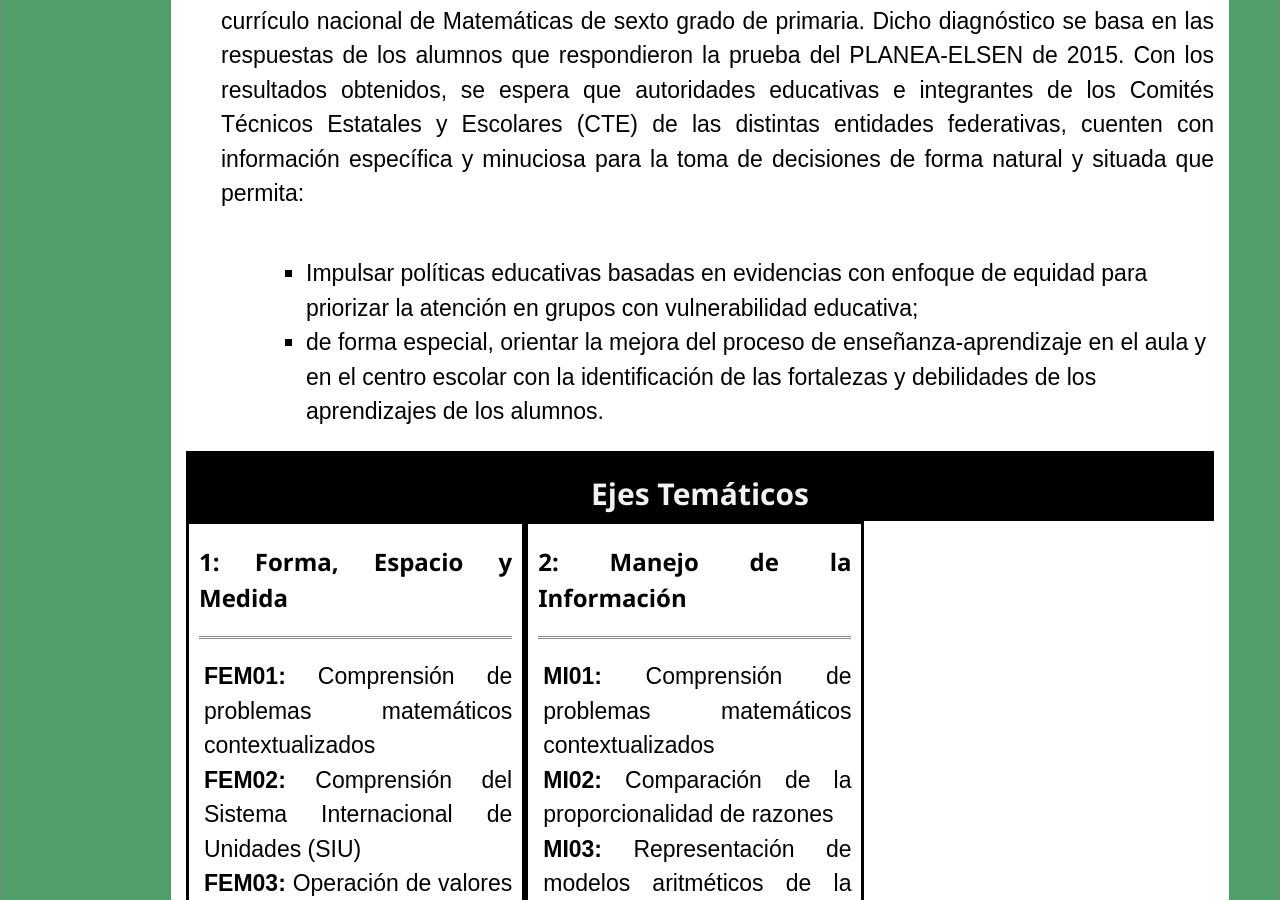
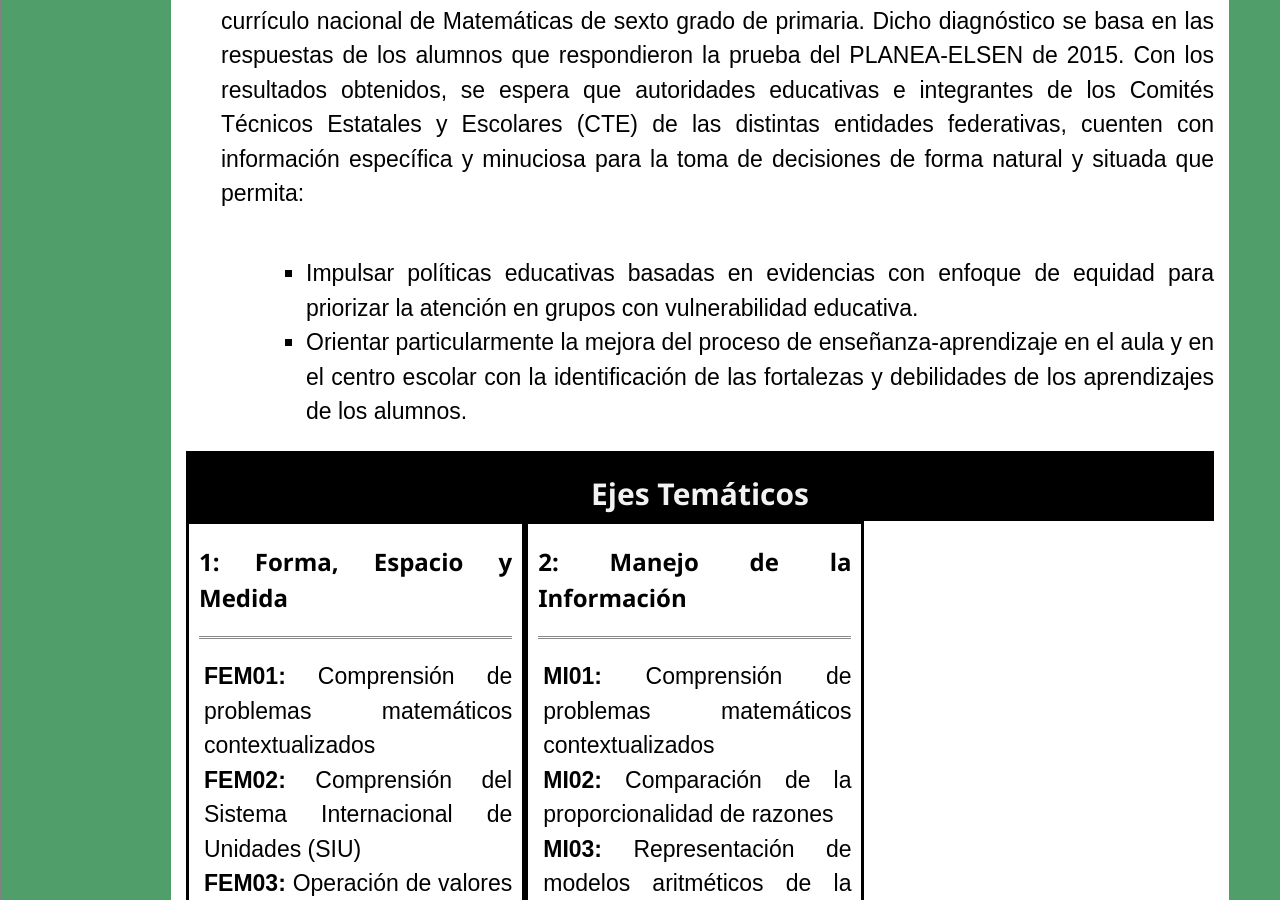
Before and after one commit to rimedie/rimedie.github.io, a Jekyll site: the page built from 1_InfogDetalles.html, in a window 1280 px wide and 900 px high, scrolled down 1932 px. Built offline with Jekyll 4.4.1, drawn with Linux system fonts in a browser that asks for light colours; some of the changed text lies outside the part shown.

Commit message:
Update 1_InfogDetalles.html

```diff
--- a/1_InfogDetalles.html
+++ b/1_InfogDetalles.html
@@ -14,7 +14,7 @@ title: Detalles sobre Diagnóstico Nacional Feb,2019
 
 	<p>Para llevar a cabo el presente Diagnóstico Nacional de las habilidades básicas de Matemáticas en alumnos de sexto de primaria se realizaron una serie de estudios curriculares, cognitivos y estadísticos basados en experiencias y aplicaciones educativas exitosas y de vanguardia alrededor del mundo. En especial se cuidó que la sistematización y articulación de los métodos empleados se pudieran replicar en el corto plazo y a un bajo costo para posibilitar futuros diagnósticos a nivel nacional, estatal, por regiones, zonas o por centros escolares según sea el interés o necesidad de las distintas autoridades educativas y/o de la comunidad escolar en su conjunto:</p>
 
-	<ul style="font-size: 23px; font-family: sans-serif; margin-left: 80px;">
+	<ul style="font-size: 23px; font-family: sans-serif; margin-left: 80px; text-align: justify">
 		<li>Se utilizaron los ítems del PLANEA-ELSEN de matemáticas liberados en el portal de la SEP y las bases de datos de la aplicación de 2015 del PLANEA-ELSEN de matemáticas, publicadas en el portal del INEE.</li>
 		<li>Se realizaron tres tipos de estudios cognitivos: 1) Análisis reticular de las especificaciones de la prueba alineadas al currículum Nacional de Matemáticas de sexto de primaria; 2) análisis de procesos de respuesta y modelamiento matemático por un panel de expertos; y 3) Técnicas de pensamiento en voz alta, así como entrevistas cognitivas a estudiantes de 6to de primaria (Ericsson, & Simon, 1993).</li>
 		<li>Se recopilaron una serie de evidencias de validez de constructo para fundamentar los resultados del diagnóstico atendiendo los criterios técnicos de calidad establecidos por organismos de reconocido renombre en el campo del desarrollo de pruebas educativas a nivel nacional e internacional (AERA, APA y NCME, 1999; INEE, 2014; ITC, 2018).</li>
@@ -26,9 +26,9 @@ title: Detalles sobre Diagnóstico Nacional Feb,2019
   <h2 class="interact">Ejes y habilidades evaluadas:</h2>
 	<p>Se presenta el diagnóstico de un perfil detallado de <b>35 habilidades</b> básicas organizadas en los tres ejes temáticos del PLANEA que se encuentran alineados con los aprendizajes clave del currículo nacional de Matemáticas de sexto grado de primaria. Dicho diagnóstico se basa en las respuestas de los alumnos que respondieron la prueba del PLANEA-ELSEN de 2015. Con los resultados obtenidos, se espera que autoridades educativas e integrantes de los Comités Técnicos Estatales y Escolares (CTE) de las distintas entidades federativas, cuenten con información específica y minuciosa para la toma de decisiones de forma natural y situada que permita: </p>
 	<br>
-	<ul style="  font-size: 23px; font-family: sans-serif; margin-left: 80px;">
-	<li>Impulsar políticas educativas basadas en evidencias con enfoque de equidad para priorizar la atención en grupos con vulnerabilidad educativa;</li>
-        <li>de forma especial, orientar la mejora del proceso de enseñanza-aprendizaje en el aula y en el centro escolar con la identificación de las fortalezas y debilidades de los aprendizajes de los alumnos.</li>
+	<ul style="  font-size: 23px; font-family: sans-serif; margin-left: 80px; text-align: justify">
+	<li>Impulsar políticas educativas basadas en evidencias con enfoque de equidad para priorizar la atención en grupos con vulnerabilidad educativa.</li>
+        <li>Orientar particularmente la mejora del proceso de enseñanza-aprendizaje en el aula y en el centro escolar con la identificación de las fortalezas y debilidades de los aprendizajes de los alumnos.</li>
 	</ul>
 <br>
 
@@ -96,9 +96,9 @@ title: Detalles sobre Diagnóstico Nacional Feb,2019
 
 <p>Los resultados del presente diagnóstico nacional deben tomarse en cuenta como una fuente de información para favorecer la toma de decisiones de mejora de los aprendizajes natural y situada de autoridades educativas federales y locales, docentes, padres de familia y alumnos en el contexto del aula y del centro escolar. Dado lo anterior, se enfatiza no utilizar el presente diagnóstico para la rendición de cuentas o la comparación entre entidades federativas. A modo de propuesta, para un proceso de interpretación que permita la apropiación del diagnóstico, se recomienda:</p>
 
-	<ul style="  font-size: 23px; font-family: sans-serif; margin-left: 80px;">
+	<ul style="  font-size: 23px; font-family: sans-serif; margin-left: 80px; text-align: justify">
 <li> Verificar las habilidades básicas en matemáticas diagnosticadas como débiles (q) y atenuadas (l) para su atención inmediata.</li>
-<li> verificar con los objetivos de aprendizaje establecidos en el currículum nacional de matemáticas de primaria.</li>
+<li> Verificar con los objetivos de aprendizaje establecidos en el currículum nacional de matemáticas de primaria.</li>
 <li> Contrastar con los contenidos y dominios referidos en las teorías pedagógicas, psicológicas y neurocientíficas del aprendizaje de las matemáticas.</li>
 <li> Analizar especialmente el diagnóstico de aquellas habilidades básicas que sean inclusoras y estructurales del aprendizaje, con la finalidad de proponer estrategias de intervención didáctica para el aula y la autogestión del aprendizaje.</li>
 <li> Complementar con un diagnostico en el aula, más extenso, a mayor profundidad y en tiempo real de las habilidades estructurales en matemáticas, así como de las habilidades socioemocionales y otras variables asociadas con el aprendizaje de las matemáticas de los alumnos.</li>
```
